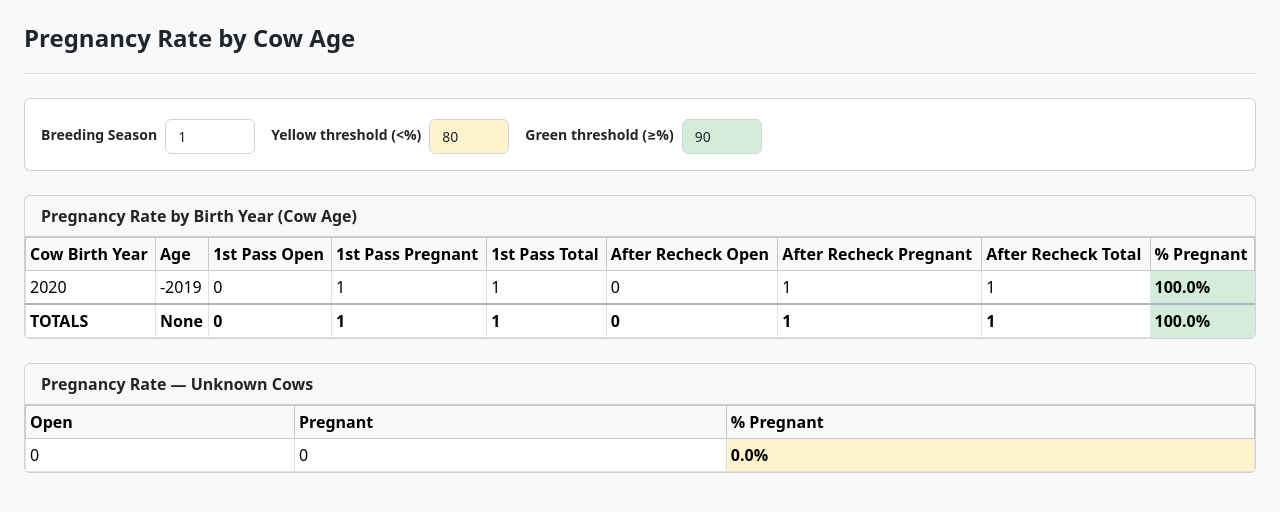
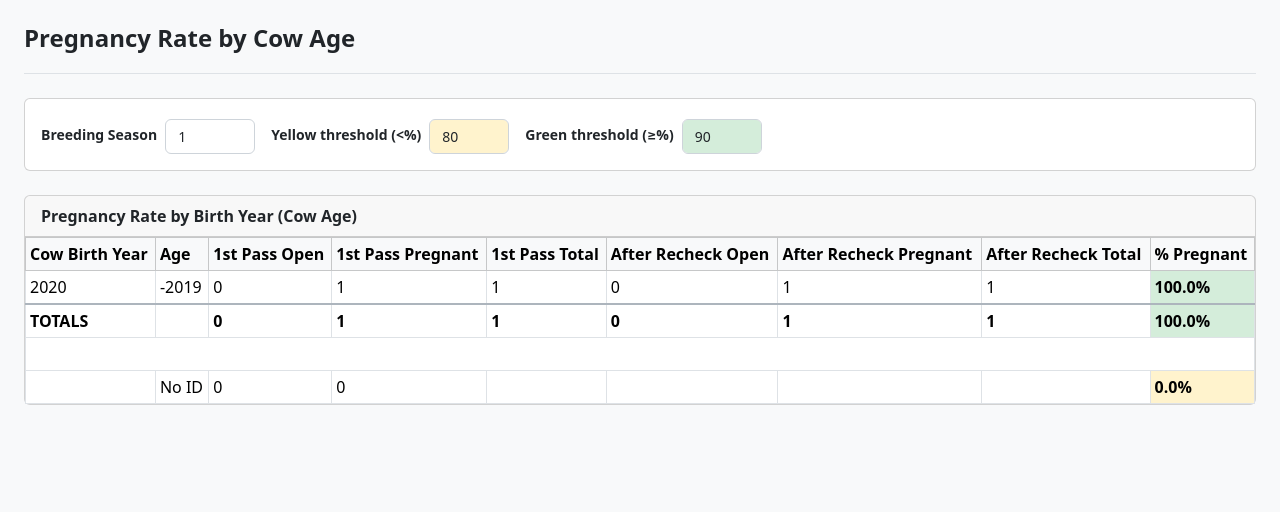
Before and after one commit to pwbryant/ranch-tools-application, a Django app: page /pregchecks/report-5/ in a window 1280 px wide. Shown: the part 56-568 px from the top of the page. Run offline with Django 4.2, Linux system fonts and the light colour scheme; tables that the repository leaves empty hold one stand-in row (values such as "Sample post").

Commit message:
removed no cow row from report 5

```diff
--- a/django_project/ranch_tools/templates/preg_check/report-5.html
+++ b/django_project/ranch_tools/templates/preg_check/report-5.html
@@ -81,7 +81,7 @@
                 {% if totals %}
                 <tr class="totals-row">
                     <td>{{ totals.cow_birth_year }}</td>
-                    <td>{{ totals.age }}</td>
+                    <td></td>
                     <td>{{ totals.first_pass_open }}</td>
                     <td>{{ totals.first_pass_pregnant }}</td>
                     <td>{{ totals.first_pass_total }}</td>
@@ -94,36 +94,29 @@
                         {% endwith %}>{{ totals.pct_pregnant }}</td>
                 </tr>
                 {% endif %}
+                <tr class="spacer-row">
+                    <td colspan="9" style="height: 1.5rem;">&nbsp;</td>
+                </tr>
+                <tr>
+                    <td></td>
+                    <td>No ID</td>
+                    <td>{{ no_cow_row.net_open }}</td>
+                    <td>{{ no_cow_row.net_pregnant }}</td>
+                    <td></td>
+                    <td></td>
+                    <td></td>
+                    <td></td>
+                   <td class="pct-cell"
+                        {% with pct_value=no_cow_row.pct_pregnant|slice:":-1"|floatformat:0 %}
+                            data-pct="{{ pct_value }}"
+                        {% endwith %}>{{ no_cow_row.pct_pregnant }}</td>
+                </tr>
+
             </tbody>
         </table>
     </div>
 </div>
 
-<!-- Unknown cows table -->
-<div class="card">
-    <div class="card-header fw-semibold">Pregnancy Rate — Unknown Cows</div>
-    <div class="card-body p-0">
-        <table class="table table-sm table-bordered mb-0">
-            <thead class="table-light">
-                <tr>
-                    <th>Open</th>
-                    <th>Pregnant</th>
-                    <th>% Pregnant</th>
-                </tr>
-            </thead>
-            <tbody>
-                <tr>
-                    <td>{{ no_cow_row.net_open }}</td>
-                    <td>{{ no_cow_row.net_pregnant }}</td>
-                    <td class="pct-cell"
-                        {% with pct_value=no_cow_row.pct_pregnant|slice:":-1"|floatformat:0 %}
-                            data-pct="{{ pct_value }}"
-                        {% endwith %}>{{ no_cow_row.pct_pregnant }}</td>
-                </tr>
-            </tbody>
-        </table>
-    </div>
-</div>
 
 {% endblock %}
 
```
